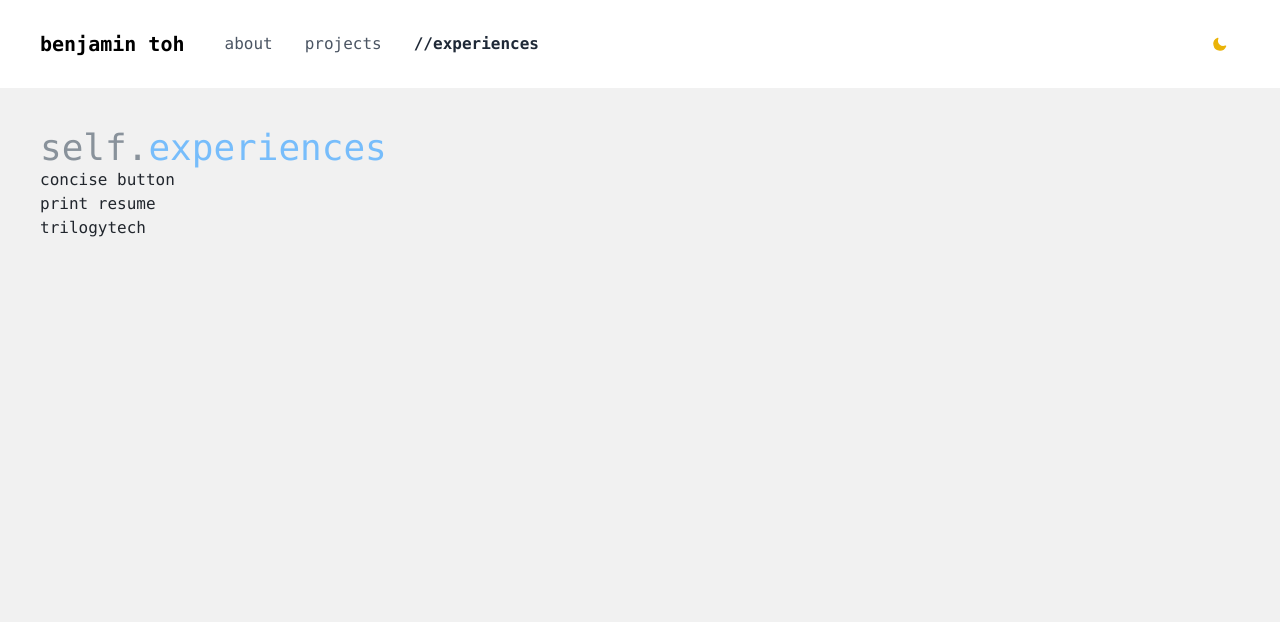
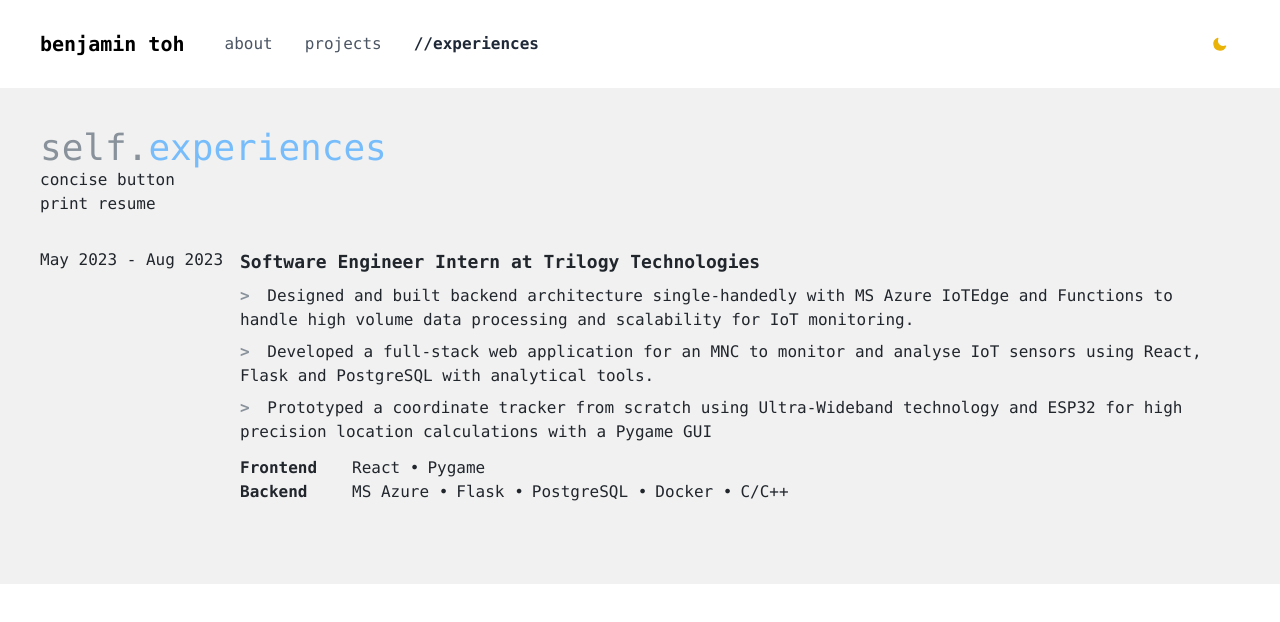
Before and after one commit to bentohset/dev-portfolio, a Next.js app: page /experiences in a window 1280 px wide. Shown: the top 622 px of the page. Built offline with nearby package versions, Linux system fonts and the light colour scheme.

Commit message:
add rough experience page

```diff
--- /dev/null
+++ b/src/components/ExperienceBlock.js
@@ -0,0 +1,38 @@
+import React from 'react'
+
+function ExperienceBlock({ exp }) {
+  return (
+    <div className='flex sm:flex-col md:flex-col lg:flex-row flex-col'>
+        <div className='flex md:w-full sm:w-full lg:w-1/6 w-full'>
+            <p className=''>{exp.period}</p>
+        </div>
+        <div className='flex flex-col sm:w-full md:w-full lg:w-5/6 w-full justify-start'>
+            <p className='dark:text-[#a2d2fb] font-bold text-lg mb-2'>{exp.role} at {exp.company}</p>
+            <ul className='space-y-2'>
+            {exp.points.map((elem, index) => (
+                <li key={index} className=''><span className='font-bold text-[#89929b] pr-2'>{`>`}</span> {elem}</li>
+            ))}
+            </ul>
+            <div className='mt-3 flex flex-col justify-start '>
+                {Object.entries(exp.skills).map(([category, tools])=> (
+                    <div className='flex flex-col' key={category} >
+                        <div className='flex md:flex-row sm:flex-row flex-col'>
+                            <h2 className='font-bold w-28 b'>{category}</h2>
+                            <div className='flex flex-row justify-start flex-wrap'>
+                                {tools.map((tool, index) => (
+                                    <p className='px-1 first:pr-1 first:px-0 whitespace-nowrap' key={tool}>{tool}{index !== tools.length - 1 && " •"}</p>
+
+                                ))}
+                            </div>
+                        </div>
+
+                    </div>
+                ))}
+            </div>
+        </div>
+
+    </div>
+  )
+}
+
+export default ExperienceBlock
--- a/src/pages/experiences.js
+++ b/src/pages/experiences.js
@@ -1,14 +1,22 @@
 import ContainerBlock from '@/components/ContainerBlock'
-import React from 'react'
+import ExperienceBlock from '@/components/ExperienceBlock'
+import userData from '@/constants/data'
+import React, { useState } from 'react'
 
 function experiences() {
+  const [concise, setConcise] = useState()
+
   return (
-    <section className='md:pt-32 pt-40 gap-y-8 flex flex-col md:flex-row md:h-screen h-full'>
+    <section className='md:pt-32 pt-40 gap-y-8 flex flex-col h-full pb-20'>
       <div className="">
         <h1 className='text-4xl text-[#89929b]'>self.<span className='text-[#77bdfb]'>experiences</span></h1>
         <p>concise button</p>
         <p>print resume</p>
-        <p>trilogytech</p>
+      </div>
+      <div>
+        {userData.experiences.map(obj => (
+          <ExperienceBlock key={obj.company} exp={obj}/>
+        ))}
       </div>
 
     </section>
```
